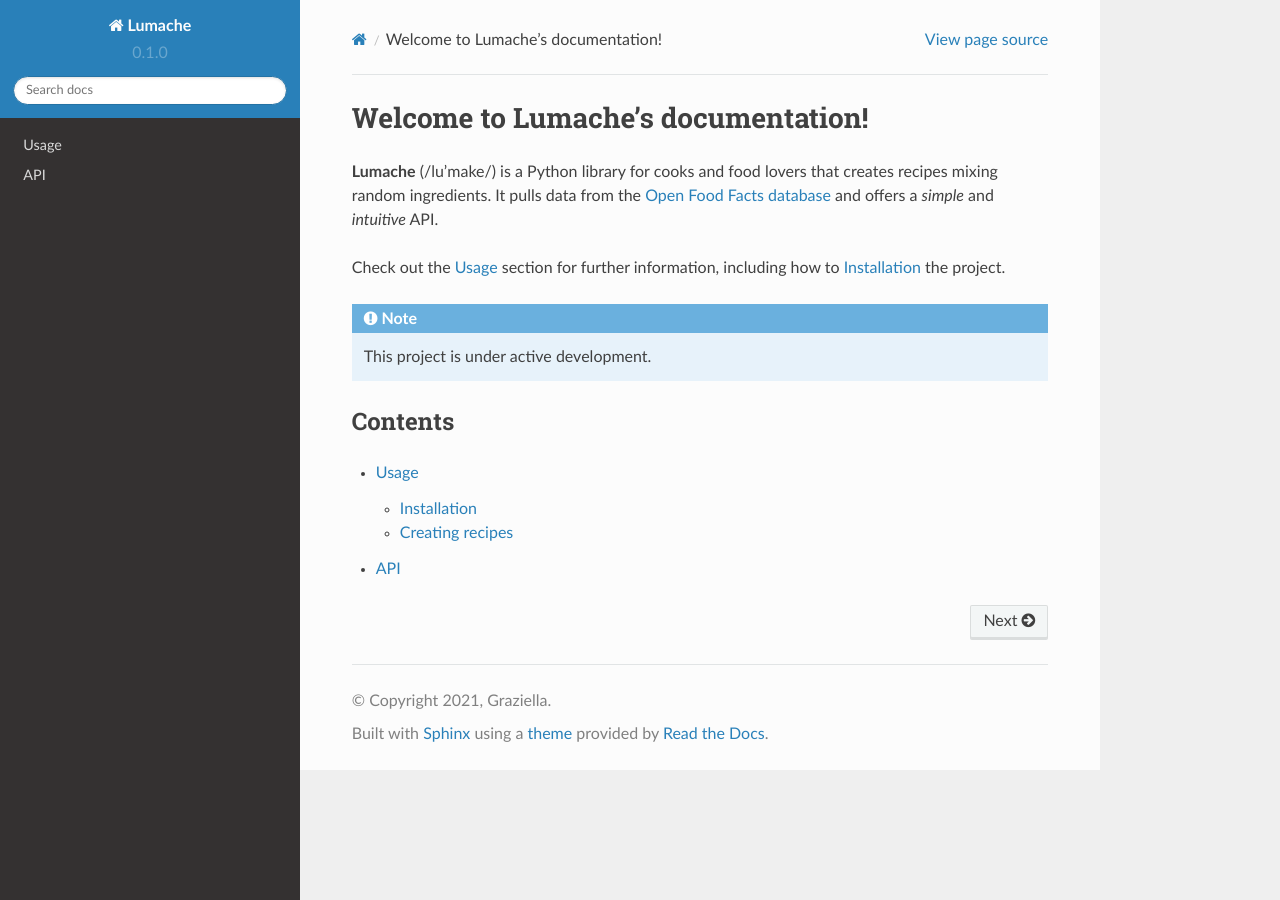
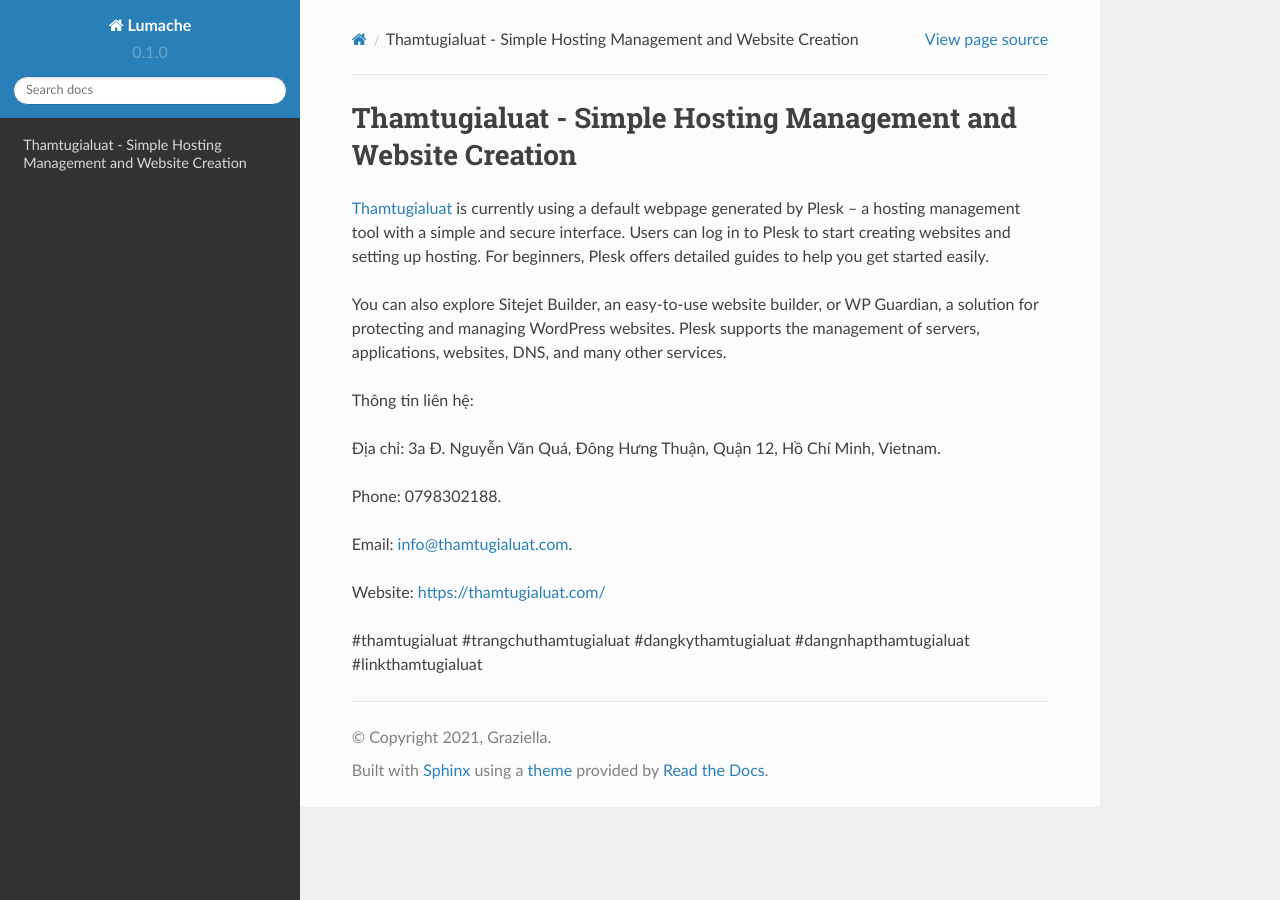
Before and after one commit to luongchanvien962/linkthamtugialuatcom, a Sphinx documentation site: the page built from docs/source/index.rst, in a window 1280 px wide. Built offline with Sphinx 7.4.7 and the Read the Docs theme 2.0.0, drawn with Linux system fonts in a browser that asks for light colours.

Commit message:
Update index.rst

```diff
--- a/docs/source/index.rst
+++ b/docs/source/index.rst
@@ -1,22 +1,18 @@
-Welcome to Lumache's documentation!
+Thamtugialuat - Simple Hosting Management and Website Creation
 ===================================
 
-**Lumache** (/lu'make/) is a Python library for cooks and food lovers
-that creates recipes mixing random ingredients.
-It pulls data from the `Open Food Facts database <https://world.openfoodfacts.org/>`_
-and offers a *simple* and *intuitive* API.
+`Thamtugialuat <https://thamtugialuat.com/>`_ is currently using a default webpage generated by Plesk – a hosting management tool with a simple and secure interface. Users can log in to Plesk to start creating websites and setting up hosting. For beginners, Plesk offers detailed guides to help you get started easily.
 
-Check out the :doc:`usage` section for further information, including
-how to :ref:`installation` the project.
+You can also explore Sitejet Builder, an easy-to-use website builder, or WP Guardian, a solution for protecting and managing WordPress websites. Plesk supports the management of servers, applications, websites, DNS, and many other services.
 
-.. note::
+Thông tin liên hệ:
 
-   This project is under active development.
+Địa chỉ: 3a Đ. Nguyễn Văn Quá, Đông Hưng Thuận, Quận 12, Hồ Chí Minh, Vietnam.
 
-Contents
---------
+Phone: 0798302188.
 
-.. toctree::
+Email: info@thamtugialuat.com.
 
-   usage
-   api
+Website: https://thamtugialuat.com/
+
+#thamtugialuat #trangchuthamtugialuat #dangkythamtugialuat #dangnhapthamtugialuat #linkthamtugialuat
```
